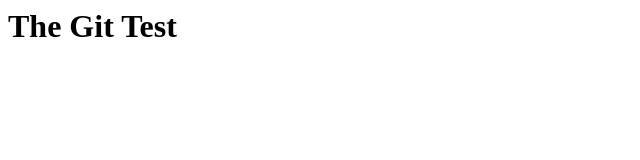
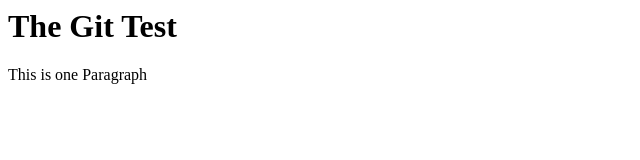
Before and after one commit to kr-Sathish/git-test, a plain HTML site: page index.html in a window 1280 px wide. Shown: the whole page, without its empty margins (0-640 px from the left). Drawn offline with Linux system fonts and the light colour scheme.

Commit message:
Second COmmit

```diff
--- a/index.html
+++ b/index.html
@@ -4,5 +4,6 @@
 </head>
 <body>
   <h1>The Git Test</h1>
+  <p>This is one Paragraph</p>
 </body>
 </html>
```
